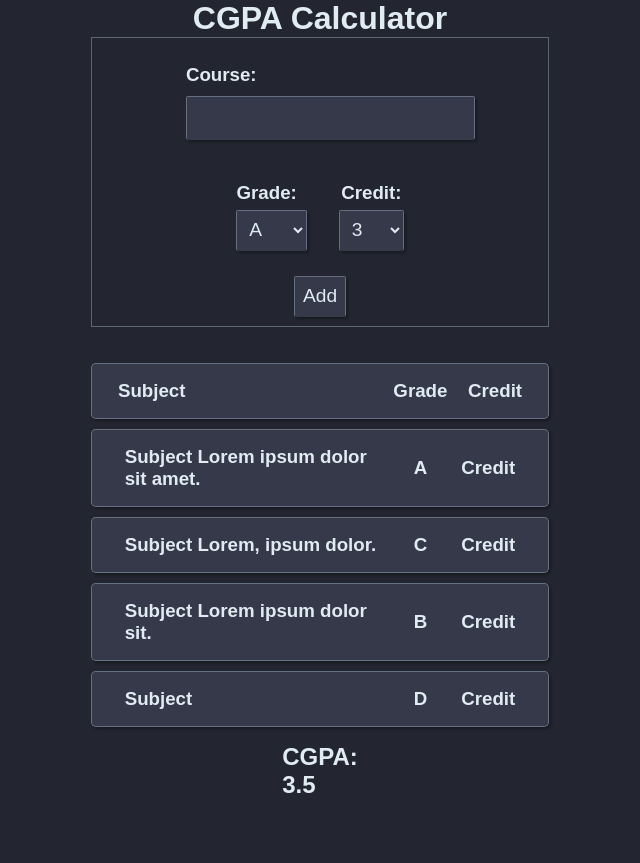
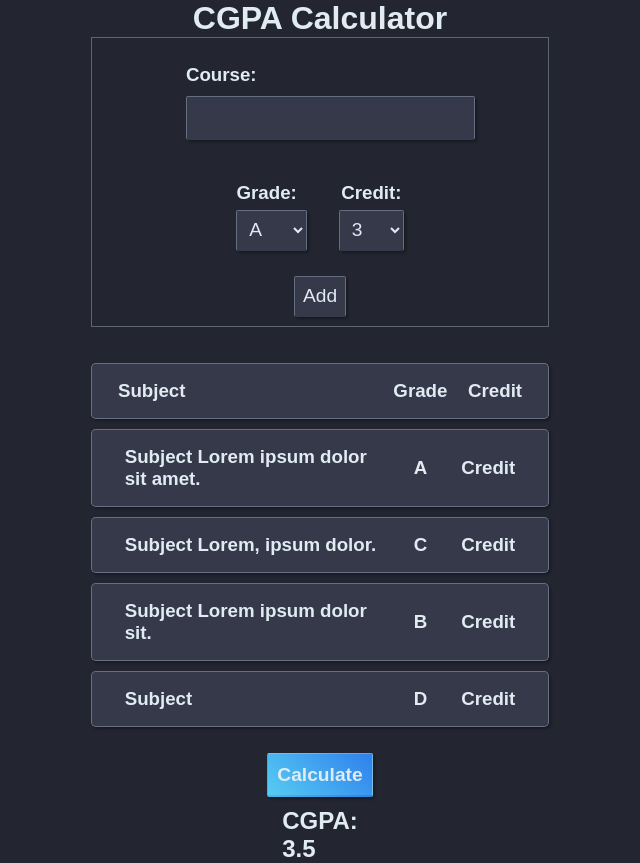
Before and after one commit to ahnayef/cgpa-calculator-v2, a Next.js app: page / in a window 1280 px wide. Shown: the whole page, without its empty margins (320-960 px from the left). Before the commit the page ends 800 px from the top, so only its background shows below. Built offline with nearby package versions, Linux system fonts and the light colour scheme; a web font is replaced by a local one.

Commit message:
Add calculate button styling

```diff
--- a/app/page.module.css
+++ b/app/page.module.css
@@ -121,3 +121,16 @@
 .sub h3:nth-child(1){
     width: 60%;
 }
+
+.calculate button{
+    background:linear-gradient(45deg, #56CCF2, #2F80ED);
+    border-radius: 0.1em;
+    font-weight: bold;
+    padding: 0.5em;
+}
+
+.calculate button:hover{
+    /* background:linear-gradient(45deg, #2F80ED, #56CCF2); */
+    background:linear-gradient(to right, #56CCF2, #2F80ED);
+    transition: 0.3s;
+}
--- a/app/page.tsx
+++ b/app/page.tsx
@@ -71,6 +71,10 @@ export default function Home() {
           </div>
         </div>
 
+        <div className={styles.calculate}>
+          <button>Calculate</button>
+        </div>
+
         <div className={styles.result}>
           <h2>CGPA: </h2>
           <h2>3.5</h2>
```
